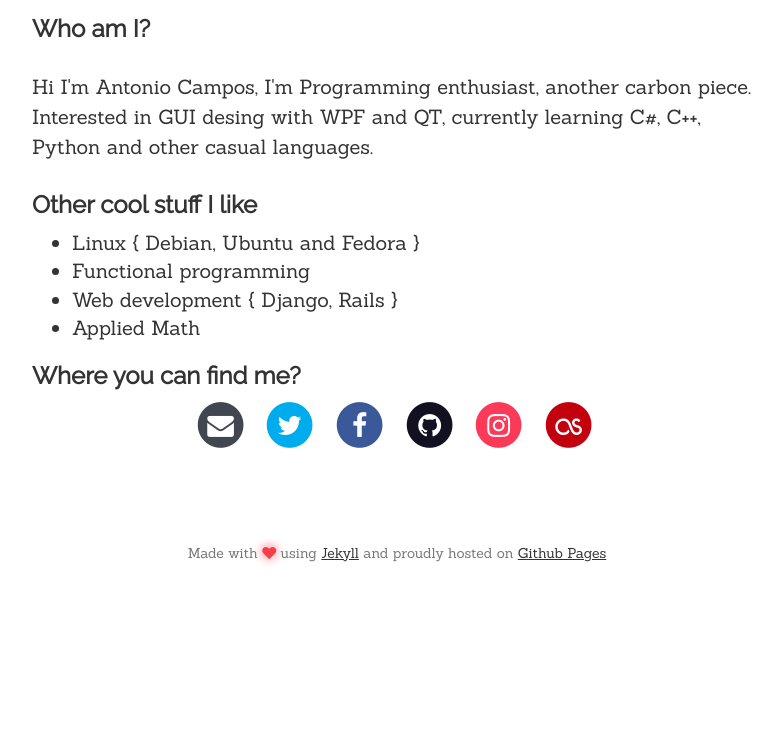
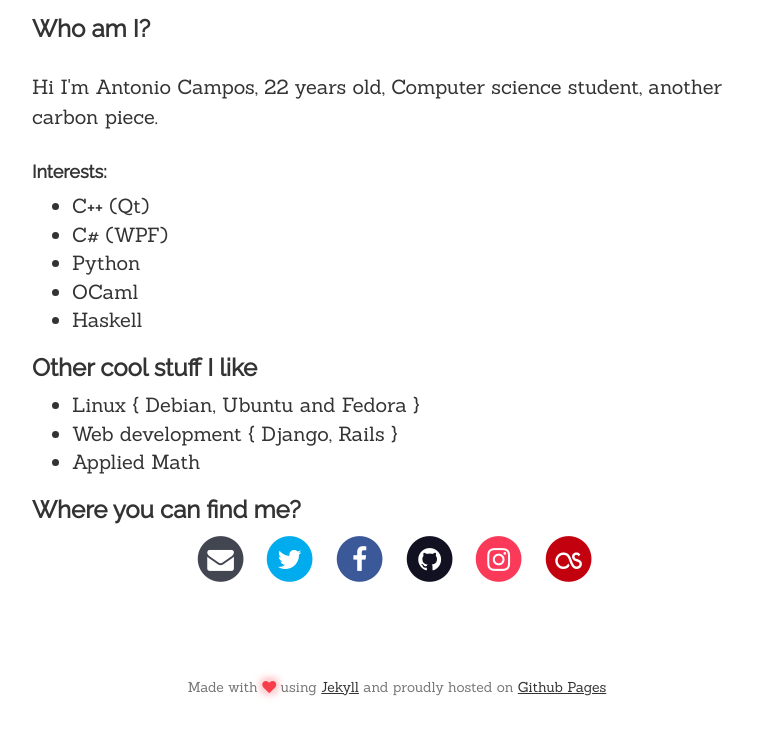
Before and after one commit to glxnull/old-site, a Jekyll site: the page built from about.html, in a window 1280 px wide, cut to the strip 686-1449 px from the top of the page. Shown: the top 736 px of the strip, without its empty margins (243-1025 px from the left). Built offline with Jekyll 4.4.1, drawn with Linux system fonts in a browser that asks for light colours; before the commit the page ends 1315 px from its top, so only the background shows below that.

Commit message:
Updated info

```diff
--- a/_config.yml
+++ b/_config.yml
@@ -19,10 +19,8 @@ kramdown:
 owner:
     name: Antonio Campos
     bio: >
-        Programming enthusiast, another carbon piece.
-        Interested in GUI desing with WPF and QT,
-        currently learning C#, C++, Python and other
-        casual languages.
+        22 years old, Computer science student, another carbon piece.
+    interests: [C++ (Qt), C# (WPF), Python, OCaml, Haskell]
     avatar_hash: cff3e11c78e0e1068164741c02d2c186
     job: Student
     email: geckocore03@outlook.com
--- a/about.html
+++ b/about.html
@@ -9,12 +9,17 @@ description: All you need to know about me and this blog
         <div class="profile">
             <img class="avatar" src="https://www.gravatar.com/avatar/{{ site.owner.avatar_hash }}?s=200" alt="" title="avatar" />
             <h3>Who am I?</h3>
-            <p>Hi I'm {{ site.owner.name }}, I'm {{ site.owner.bio }}</p>
+            <p>Hi I'm {{ site.owner.name }}, {{ site.owner.bio }}</p>
+            <h4>Interests:</h4>
+            <ul>
+                {% for interest in site.owner.interests %}
+                <li>{{ interest }}</li>
+                {% endfor %}
+            </ul>
 
             <h3>Other cool stuff I like</h3>
             <ul>
                 <li>Linux { Debian, Ubuntu and Fedora }</li>
-                <li>Functional programming</li>
                 <li>Web development { Django, Rails }</li>
                 <li>Applied Math</li>
             </ul>
--- a/index.html
+++ b/index.html
@@ -5,7 +5,7 @@ permalink: /
 
     <div class="row">
         <div class="col-lg-8 col-lg-offset-2 col-md-10 col-md-offset-1">
-            <h1>All articules</h1>
+            <h1>All posts</h1>
             {% if site.posts.size == 0 %}
             <h2>No post yet</h2>
             {% else %}
```
